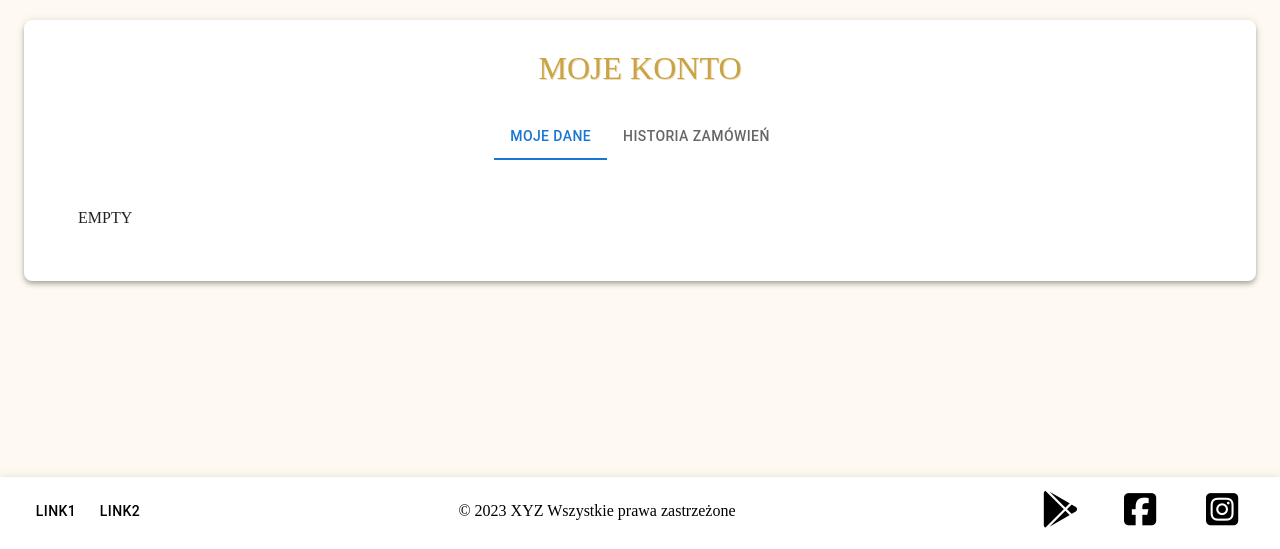
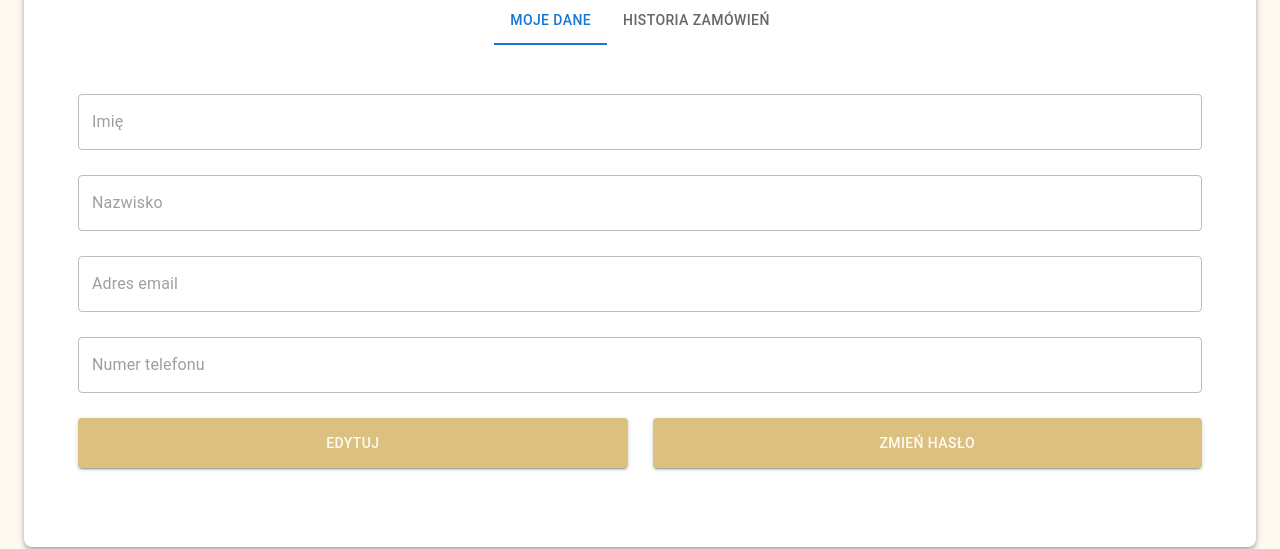
Before and after one commit to kardahim/cafe-frontend, a React (Create React App) app: page /profile in a window 1280 px wide. Shown: the part 255-804 px from the top of the page. Built offline with nearby package versions, Linux system fonts and the light colour scheme; no server answers.

Commit message:
add MyData component without logic

```diff
--- /dev/null
+++ b/src/components/myData/MyData.scss
@@ -0,0 +1,25 @@
+@import '../../assets/scss/variables.scss';
+
+$space-between-items: 25px;
+$error-color: #d32f2f;
+
+.my_data {
+    display: flex;
+    flex-direction: column;
+
+    .my_data__content__input {
+        margin-bottom: $space-between-items;
+    }
+
+    .my_data__content__button {
+        color: $floral-white;
+        background-color: $burlywood;
+        margin-bottom: $space-between-items;
+        height: 50px;
+
+        &:hover {
+            box-shadow: 0px 2px 4px -1px rgb(0 0 0 / 20%), 0px 4px 5px 0px rgb(0 0 0 / 14%), 0px 1px 10px 0px rgb(0 0 0 / 12%);
+            background: $burlywood;
+        }
+    }
+}
--- /dev/null
+++ b/src/components/myData/MyData.tsx
@@ -0,0 +1,112 @@
+import React, { useContext, useEffect, useState } from 'react'
+import { AuthContext } from '../../context/AuthContext';
+import './MyData.scss'
+import {
+    TextField,
+    Button,
+} from "@mui/material";
+
+import { useFormik } from "formik"
+
+function MyData() {
+    const context = useContext(AuthContext);
+    const [canEdit, setCanEdit] = useState(false);
+
+    const formik = useFormik({
+        initialValues: {
+            firstname: context?.authState.firstname,
+            lastname: context?.authState.lastname,
+            email: context?.authState.email,
+            phoneNumber: context?.authState.phone
+        },
+        validationSchema: null, //TODO: add edit validation schema
+        // TODO: fill onSubmit function
+        onSubmit: (values) => {
+            setCanEdit(false)
+        }
+    });
+
+    return (
+        <div className='my_data'>
+            <form onSubmit={formik.handleSubmit}>
+                <TextField className='my_data__content__input'
+                    variant='outlined'
+                    label='Imię'
+                    fullWidth
+                    autoComplete='given-name'
+                    autoFocus
+                    name='firstname'
+                    value={formik.values.firstname}
+                    onChange={formik.handleChange}
+                    error={formik.touched.firstname && Boolean(formik.errors.firstname)}
+                    helperText={formik.touched.firstname && formik.errors.firstname}
+                    disabled={!canEdit}
+                />
+                <TextField className='my_data__content__input'
+                    variant='outlined'
+                    label='Nazwisko'
+                    fullWidth
+                    autoComplete='family-name'
+                    name='lastname'
+                    value={formik.values.lastname}
+                    onChange={formik.handleChange}
+                    error={formik.touched.lastname && Boolean(formik.errors.lastname)}
+                    helperText={formik.touched.lastname && formik.errors.lastname}
+                    disabled={!canEdit}
+                />
+                <TextField className='my_data__content__input'
+                    variant='outlined'
+                    label='Adres email'
+                    fullWidth
+                    autoComplete='email'
+                    name='email'
+                    value={formik.values.email}
+                    onChange={formik.handleChange}
+                    error={formik.touched.email && Boolean(formik.errors.email)}
+                    helperText={formik.touched.email && formik.errors.email}
+                    disabled={!canEdit}
+                />
+                <TextField className='my_data__content__input'
+                    variant='outlined'
+                    label='Numer telefonu'
+                    fullWidth
+                    autoComplete='tel-national'
+                    name='phoneNumber'
+                    value={formik.values.phoneNumber}
+                    onChange={formik.handleChange}
+                    error={formik.touched.phoneNumber && Boolean(formik.errors.phoneNumber)}
+                    helperText={formik.touched.phoneNumber && formik.errors.phoneNumber}
+                    disabled={!canEdit}
+                />
+                {canEdit ?
+                    <Button className='my_data__content__button'
+                        variant='contained'
+                        fullWidth
+                        type='submit'
+                    >
+                        Zatwierdź
+                    </Button>
+                    :
+                    <div style={{ display: 'flex' }}>
+                        <Button className='my_data__content__button'
+                            variant='contained'
+                            fullWidth
+                            onClick={() => setCanEdit(true)}
+                        >
+                            edytuj
+                        </Button>
+                        <Button className='my_data__content__button'
+                            variant='contained'
+                            fullWidth
+                            sx={{ marginLeft: '25px' }}
+                        >
+                            zmień hasło
+                        </Button>
+                    </div>
+                }
+            </form>
+        </div>
+    )
+}
+
+export default MyData
--- a/src/pages/profile/Profile.tsx
+++ b/src/pages/profile/Profile.tsx
@@ -1,12 +1,10 @@
 import { Box, Container, Paper, Tabs, Tab } from '@mui/material'
-import React, { useContext, useState } from 'react'
-import { AuthContext } from '../../context/AuthContext'
+import React, { useState } from 'react'
 import './Profile.scss'
 import TabContent from "../../components/tabs/tabContent/TabContent";
+import MyData from '../../components/myData/MyData';
 
 function Profile() {
-    const context = useContext(AuthContext)
-
     // tabs navigation
     const [tabId, setTabId] = useState(0);
     const [tabs, setTabs] = useState([
@@ -41,7 +39,7 @@ function Profile() {
                 </Box>
                 <Box className='profile__card__content'>
                     <TabContent value={tabId} index={0}>
-                        EMPTY
+                        <MyData />
                     </TabContent>
                     <TabContent value={tabId} index={1}>
                         EMPTY
```
